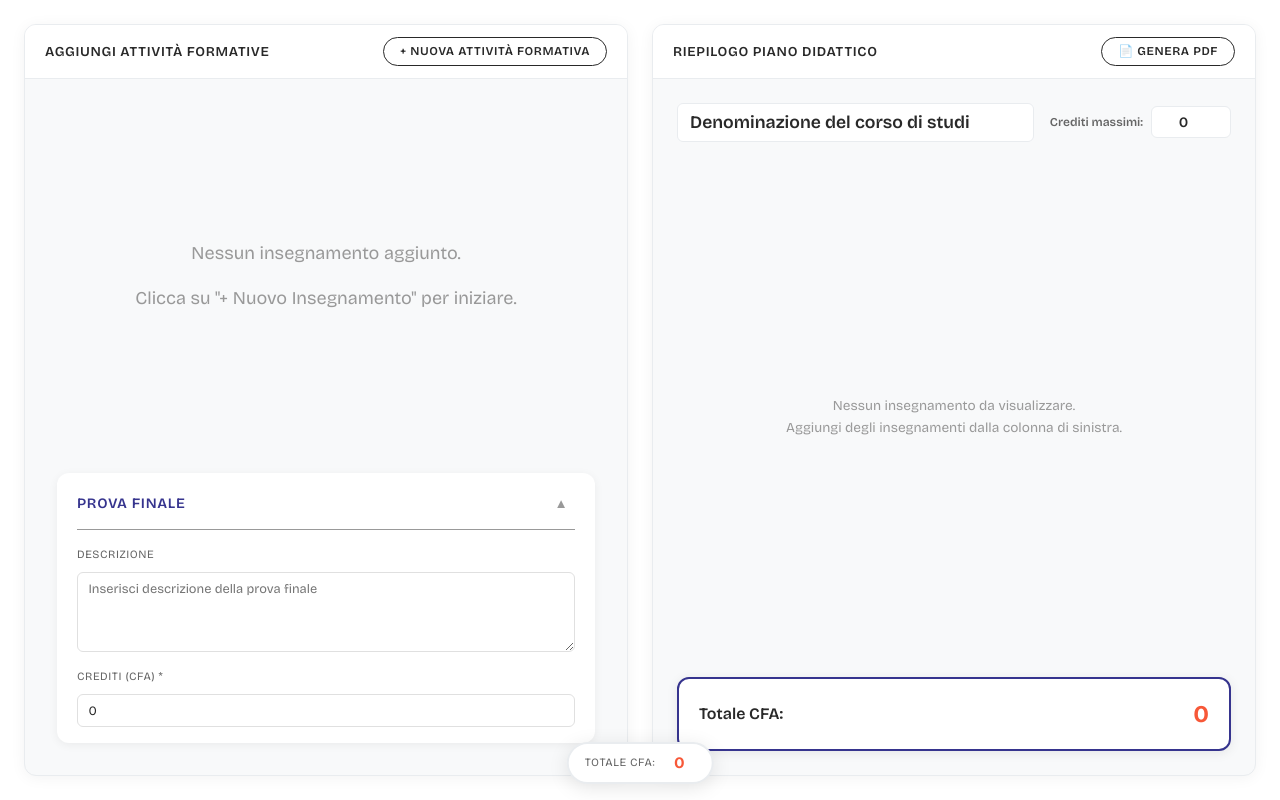
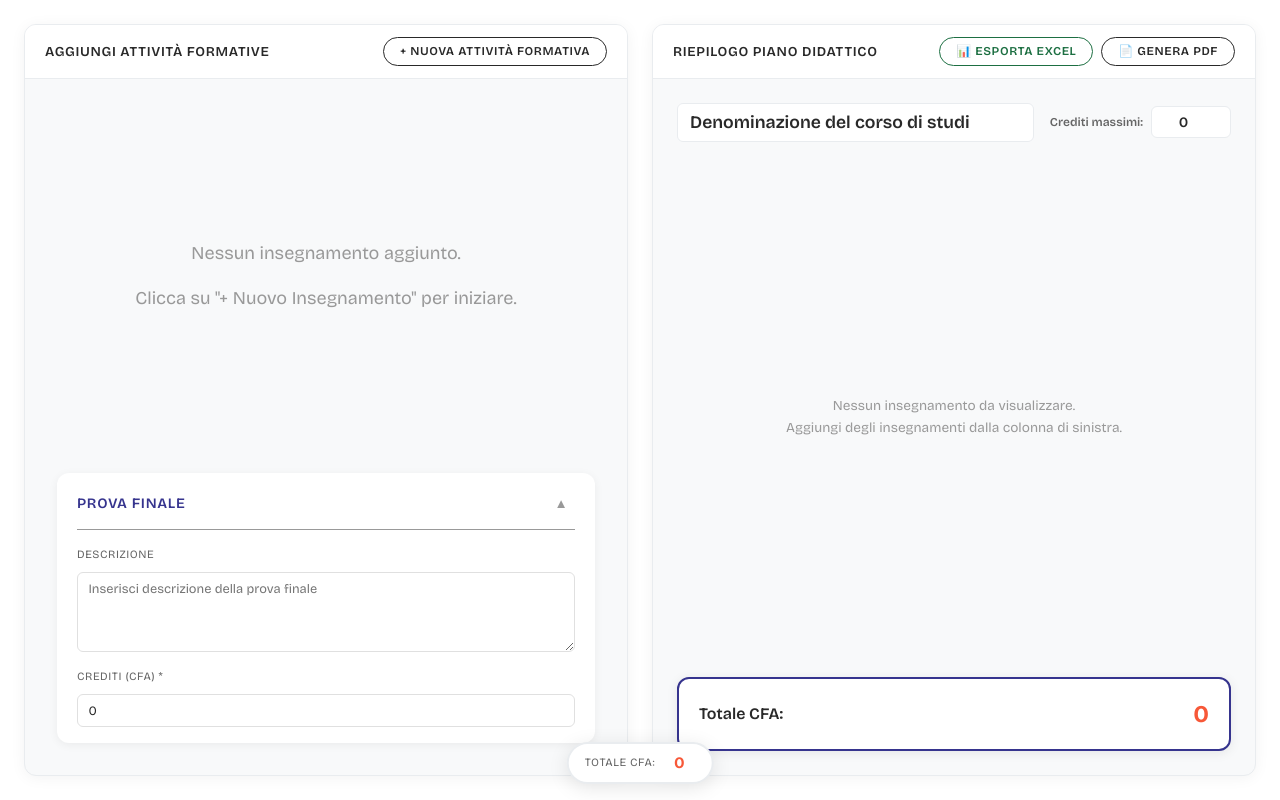
Before and after one commit to madamepolare/conscfv-compilatore, a React (Vite) app: page / in a window 1280 px wide. Built offline with nearby package versions, Linux system fonts and the light colour scheme.

Commit message:
Add: Excel export, Ore/Crediti validation with rules per tipologia lezione

```diff
--- a/package.json
+++ b/package.json
@@ -17,7 +17,8 @@
     "jspdf-autotable": "^3.8.2",
     "lucide-react": "^0.562.0",
     "react": "^18.2.0",
-    "react-dom": "^18.2.0"
+    "react-dom": "^18.2.0",
+    "xlsx": "^0.18.5"
   },
   "devDependencies": {
     "@vitejs/plugin-react": "^4.2.1",
--- a/src/App.jsx
+++ b/src/App.jsx
@@ -187,9 +187,14 @@ function App() {
         <div className="right-column">
           <div className="column-header">
             <h2>Riepilogo Piano Didattico</h2>
-            <button className="btn-pdf" onClick={() => document.querySelector('.compiled-view').dispatchEvent(new CustomEvent('generatePDF'))}>
-              📄 Genera PDF
-            </button>
+            <div className="export-buttons">
+              <button className="btn-excel" onClick={() => document.querySelector('.compiled-view').dispatchEvent(new CustomEvent('generateExcel'))}>
+                📊 Esporta Excel
+              </button>
+              <button className="btn-pdf" onClick={() => document.querySelector('.compiled-view').dispatchEvent(new CustomEvent('generatePDF'))}>
+                📄 Genera PDF
+              </button>
+            </div>
           </div>
           <CompiledView
             insegnamenti={insegnamenti}
--- a/src/components/CompiledView.jsx
+++ b/src/components/CompiledView.jsx
@@ -2,6 +2,7 @@ import { useRef, useEffect } from 'react'
 import { gsap } from 'gsap'
 import jsPDF from 'jspdf'
 import 'jspdf-autotable'
+import * as XLSX from 'xlsx'
 
 export default function CompiledView({ insegnamenti, provaFinale, titoloPDF, setTitoloPDF, creditiMassimi, setCreditiMassimi, totalCFA }) {
   const viewRef = useRef(null)
@@ -17,9 +18,14 @@ export default function CompiledView({ insegnamenti, provaFinale, titoloPDF, set
 
   useEffect(() => {
     const handleGeneratePDF = () => generatePDF()
+    const handleGenerateExcel = () => generateExcel()
     if (viewRef.current) {
       viewRef.current.addEventListener('generatePDF', handleGeneratePDF)
-      return () => viewRef.current?.removeEventListener('generatePDF', handleGeneratePDF)
+      viewRef.current.addEventListener('generateExcel', handleGenerateExcel)
+      return () => {
+        viewRef.current?.removeEventListener('generatePDF', handleGeneratePDF)
+        viewRef.current?.removeEventListener('generateExcel', handleGenerateExcel)
+      }
     }
   }, [insegnamenti, provaFinale, titoloPDF, totalCFA])
 
@@ -157,6 +163,134 @@ export default function CompiledView({ insegnamenti, provaFinale, titoloPDF, set
     })
 
     doc.save(`${titoloPDF || 'piano_didattico_afam'}.pdf`)
+  }
+
+  const generateExcel = () => {
+    if (insegnamenti.length === 0 && (!provaFinale || (!provaFinale.descrizione && !provaFinale.cfa))) {
+      alert('Aggiungi almeno un\'attività prima di generare il file Excel.')
+      return
+    }
+
+    // Prepara i dati per Excel
+    const excelData = []
+
+    // Header
+    excelData.push([
+      '#', 'Tipo Attività', 'Nome Attività', 'Area AFAM', 'SAD', 'Denominazione SAD',
+      'Profilo', 'Vecchio SAD', 'Denominazione Vecchio SAD', 'Campo Disciplinare',
+      'Curvatura', 'Tipologia Attività Formativa', 'Tipologia Valutazione',
+      'Tipologia Lezione', 'Ore Lezione', 'Rapporto Ore/Crediti', 'Propedeuticità', 'CFA'
+    ])
+
+    // Dati insegnamenti
+    insegnamenti.forEach((ins, index) => {
+      const rapporto = ins.cfa > 0 ? ((ins.oreLezione || 0) / (25 * ins.cfa) * 100).toFixed(1) + '%' : '-'
+
+      if (ins.tipoAttivita === 'Insegnamento') {
+        excelData.push([
+          index + 1,
+          ins.tipoAttivita || '-',
+          ins.nomeAttivita || '-',
+          ins.areaAFAM || '-',
+          ins.sad || '-',
+          ins.denominazioneSAD || '-',
+          ins.profilo || '-',
+          ins.vecchioSAD || '-',
+          ins.denominazioneVecchioSAD || '-',
+          ins.campoDisciplinare || '-',
+          ins.curvatura || '-',
+          ins.tipologiaAttivitaFormativa || '-',
+          ins.tipologiaValutazione || '-',
+          ins.tipologiaLezione || '-',
+          ins.oreLezione || '-',
+          rapporto,
+          ins.propedeuticita || '-',
+          ins.cfa || 0
+        ])
+      } else {
+        // Altre attività formative
+        excelData.push([
+          index + 1,
+          ins.tipoAttivita || '-',
+          ins.nomeAttivita || '-',
+          '-',
+          '-',
+          ins.insegnamento || '-',
+          '-',
+          '-',
+          '-',
+          '-',
+          '-',
+          '-',
+          '-',
+          '-',
+          '-',
+          '-',
+          '-',
+          ins.cfa || 0
+        ])
+      }
+    })
+
+    // Prova Finale
+    if (provaFinale && (provaFinale.descrizione || provaFinale.cfa > 0)) {
+      excelData.push([
+        'PF',
+        'Prova Finale',
+        '-',
+        '-',
+        '-',
+        provaFinale.descrizione || '-',
+        '-',
+        '-',
+        '-',
+        '-',
+        '-',
+        '-',
+        '-',
+        '-',
+        '-',
+        '-',
+        '-',
+        provaFinale.cfa || 0
+      ])
+    }
+
+    // Riga totale
+    excelData.push([
+      '', '', '', '', '', '', '', '', '', '', '', '', '', '', '', '', 'TOTALE', totalCFA
+    ])
+
+    // Crea workbook e worksheet
+    const wb = XLSX.utils.book_new()
+    const ws = XLSX.utils.aoa_to_sheet(excelData)
+
+    // Imposta larghezza colonne
+    ws['!cols'] = [
+      { wch: 5 },   // #
+      { wch: 15 },  // Tipo
+      { wch: 20 },  // Nome
+      { wch: 10 },  // Area
+      { wch: 12 },  // SAD
+      { wch: 30 },  // Denominazione
+      { wch: 20 },  // Profilo
+      { wch: 12 },  // Vecchio SAD
+      { wch: 30 },  // Denom Vecchio
+      { wch: 25 },  // Campo Disc
+      { wch: 20 },  // Curvatura
+      { wch: 20 },  // Tip Attività
+      { wch: 15 },  // Tip Valut
+      { wch: 20 },  // Tip Lezione
+      { wch: 10 },  // Ore
+      { wch: 15 },  // Rapporto
+      { wch: 12 },  // Propedeuticità
+      { wch: 8 }    // CFA
+    ]
+
+    XLSX.utils.book_append_sheet(wb, ws, 'Piano Didattico')
+
+    // Salva file
+    XLSX.writeFile(wb, `${titoloPDF || 'piano_didattico_afam'}.xlsx`)
   }
 
   return (
--- a/src/components/InsegnamentoForm.jsx
+++ b/src/components/InsegnamentoForm.jsx
@@ -14,6 +14,56 @@ import {
 } from '../utils/dataFilters'
 
 const AREA_OPTIONS = ['ABA', 'AND', 'ANAD', 'ISSM', 'ISIA']
+
+// Validazione Rapporto Ore/Crediti basata su Tipologia di Lezione
+const validateOreCrediti = (percentuale, tipologiaLezione, areaAFAM) => {
+  if (!tipologiaLezione || percentuale === 0) return { valid: true, message: '' }
+
+  // Valori fissi (exact) o range (min-max)
+  const rules = {
+    'Teorica': { exact: 30 },
+    'Teorico-Pratica': { exact: 50 },
+    'Individuale': { min: 6, max: 24 },
+    "D'insieme/Gruppo": { min: 12, max: 48 },
+    'Teorico-Pratica/Collettiva': { min: 24, max: 60 },
+    'Laboratorio': areaAFAM === 'ISSM'
+      ? { min: 32, max: 80 }
+      : { exact: 100 }
+  }
+
+  const rule = rules[tipologiaLezione]
+  if (!rule) return { valid: true, message: '' }
+
+  // Valore fisso
+  if (rule.exact !== undefined) {
+    if (Math.abs(percentuale - rule.exact) > 0.5) {
+      return {
+        valid: false,
+        type: 'error',
+        message: `Deve essere ${rule.exact}%`
+      }
+    }
+    return { valid: true, message: '' }
+  }
+
+  // Range
+  if (percentuale < rule.min) {
+    return {
+      valid: false,
+      type: 'warning',
+      message: `Troppo basso (min ${rule.min}%)`
+    }
+  }
+  if (percentuale > rule.max) {
+    return {
+      valid: false,
+      type: 'error',
+      message: `Troppo alto (max ${rule.max}%)`
+    }
+  }
+
+  return { valid: true, message: '' }
+}
 
 export default function InsegnamentoForm({ insegnamento, index, data, onUpdate, onRemove }) {
   const [showFields, setShowFields] = useState(!!insegnamento.areaAFAM)
@@ -567,15 +617,32 @@ export default function InsegnamentoForm({ insegnamento, index, data, onUpdate,
                   </div>
 
                   {/* CAMPO: Rapporto Ore/Crediti (calcolato) */}
+                  {(() => {
+                    const percentuale = insegnamento.cfa > 0
+                      ? ((insegnamento.oreLezione || 0) / (25 * insegnamento.cfa) * 100)
+                      : 0
+                    const validation = validateOreCrediti(
+                      percentuale,
+                      insegnamento.tipologiaLezione,
+                      insegnamento.areaAFAM
+                    )
+                    return (
                       <div className="form-group">
                         <label>Rapporto Ore/Crediti</label>
                         <input
                           type="text"
-                      value={insegnamento.cfa > 0 ? `${((insegnamento.oreLezione || 0) / (25 * insegnamento.cfa) * 100).toFixed(1)}%` : '0%'}
-                      className="form-control"
+                          value={`${percentuale.toFixed(1)}%`}
+                          className={`form-control ${!validation.valid ? (validation.type === 'error' ? 'input-error' : 'input-warning') : ''}`}
                           readOnly
                         />
+                        {!validation.valid && (
+                          <span className={`validation-message ${validation.type}`}>
+                            {validation.message}
+                          </span>
+                        )}
                       </div>
+                    )
+                  })()}
 
                   {/* CAMPO: Propedeuticità */}
                   <div className="form-group">
--- a/src/styles/App.css
+++ b/src/styles/App.css
@@ -115,8 +115,14 @@
   font-family: 'Bricolage Grotesque', sans-serif;
 }
 
+.export-buttons {
+  display: flex;
+  gap: 0.5rem;
+}
+
 .btn-add,
-.btn-pdf {
+.btn-pdf,
+.btn-excel {
   padding: 0.4rem 1rem;
   border: 1px solid #292929;
   border-radius: 1000px;
@@ -131,12 +137,24 @@
   font-family: 'Bricolage Grotesque', sans-serif;
 }
 
+.btn-excel {
+  border-color: #1d6f42;
+  color: #1d6f42;
+}
+
 .btn-add:hover,
 .btn-pdf:hover {
   background: #292929;
   color: white;
   transform: translateY(-1px);
   box-shadow: 0 4px 12px rgba(0, 0, 0, 0.1);
+}
+
+.btn-excel:hover {
+  background: #1d6f42;
+  color: white;
+  transform: translateY(-1px);
+  box-shadow: 0 4px 12px rgba(29, 111, 66, 0.2);
 }
 
 /* Insegnamenti List */
@@ -553,6 +571,35 @@
   box-shadow: 0 0 0 2px rgba(54, 52, 142, 0.1);
 }
 
+.form-control.input-error {
+  border-color: #dc3545;
+  background-color: #fff5f5;
+}
+
+.form-control.input-warning {
+  border-color: #ffc107;
+  background-color: #fffbeb;
+}
+
+.validation-message {
+  font-size: 0.7rem;
+  margin-top: 0.25rem;
+  padding: 0.25rem 0.5rem;
+  border-radius: 4px;
+}
+
+.validation-message.error {
+  color: #dc3545;
+  background-color: #fff5f5;
+  border: 1px solid #f5c6cb;
+}
+
+.validation-message.warning {
+  color: #856404;
+  background-color: #fff3cd;
+  border: 1px solid #ffeeba;
+}
+
 .form-control:disabled {
   background-color: #e9ecef;
   cursor: not-allowed;
```
Also changed, not shown: 1 other file (tests, documents, lock files or other folders). Lines whose indentation alone changed are shown as unchanged.
